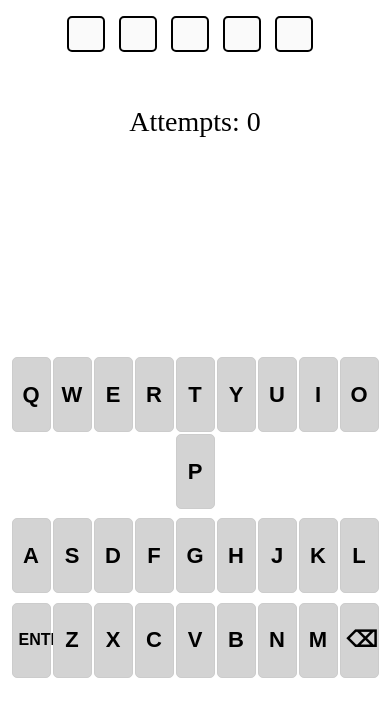
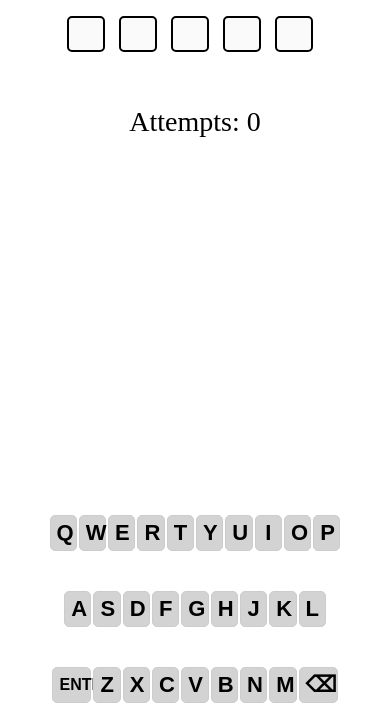
Before and after one commit to nogr8ness/Qrdle, a plain HTML site: page index.html in a window 390 px wide. Shown: the part 123-844 px from the top of the page. Drawn offline with Linux system fonts and the light colour scheme.

Commit message:
Scale Update 29

```diff
--- a/index.html
+++ b/index.html
@@ -90,7 +90,7 @@
         }
 
         /* iPhones */
-        @media (max-width: 600px) {
+        @media (max-width: 6969px) {
             .keyboard {
                 width: 100%;
                 position: fixed;
@@ -99,23 +99,23 @@
             }
 
             #row1 {
-                bottom: 25%;
+                bottom: 20%;
 
             }
 
             #row2 {
-                bottom: 15%;
+                bottom: 11%;
 
             }
 
             #row3 {
-                bottom: 5%;
+                bottom: 2%;
 
             }
 
             .keyboard button {
-                max-width: 10%;
-                min-height: 36px;
+                width: 7%;
+                height: 36px;
                 color: #000;
                 border: 1px solid #ccc;
                 font-size: 22px;
@@ -124,7 +124,7 @@
             }
 
             .long-btn {
-                min-width: 9%;
+                width: 10% !important;
             }
 
             .letter-input {
```
